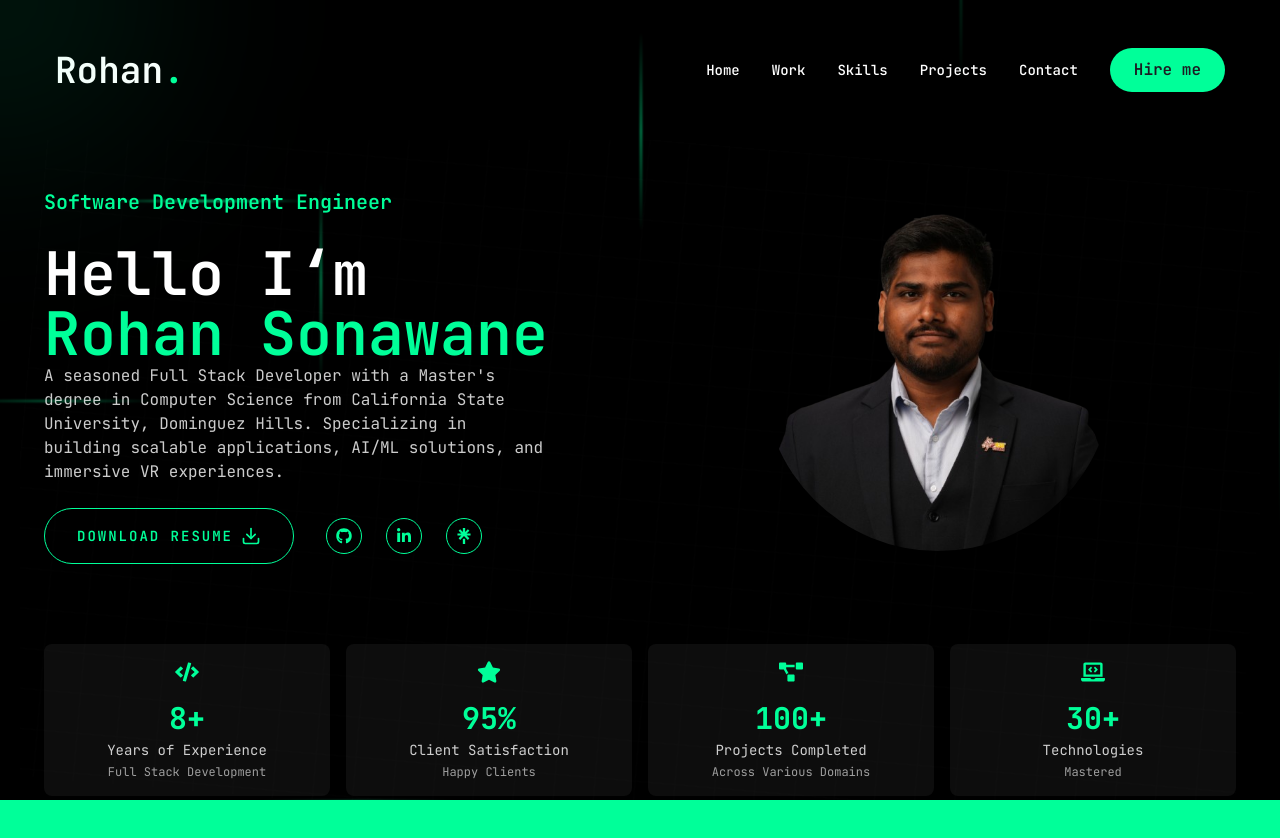
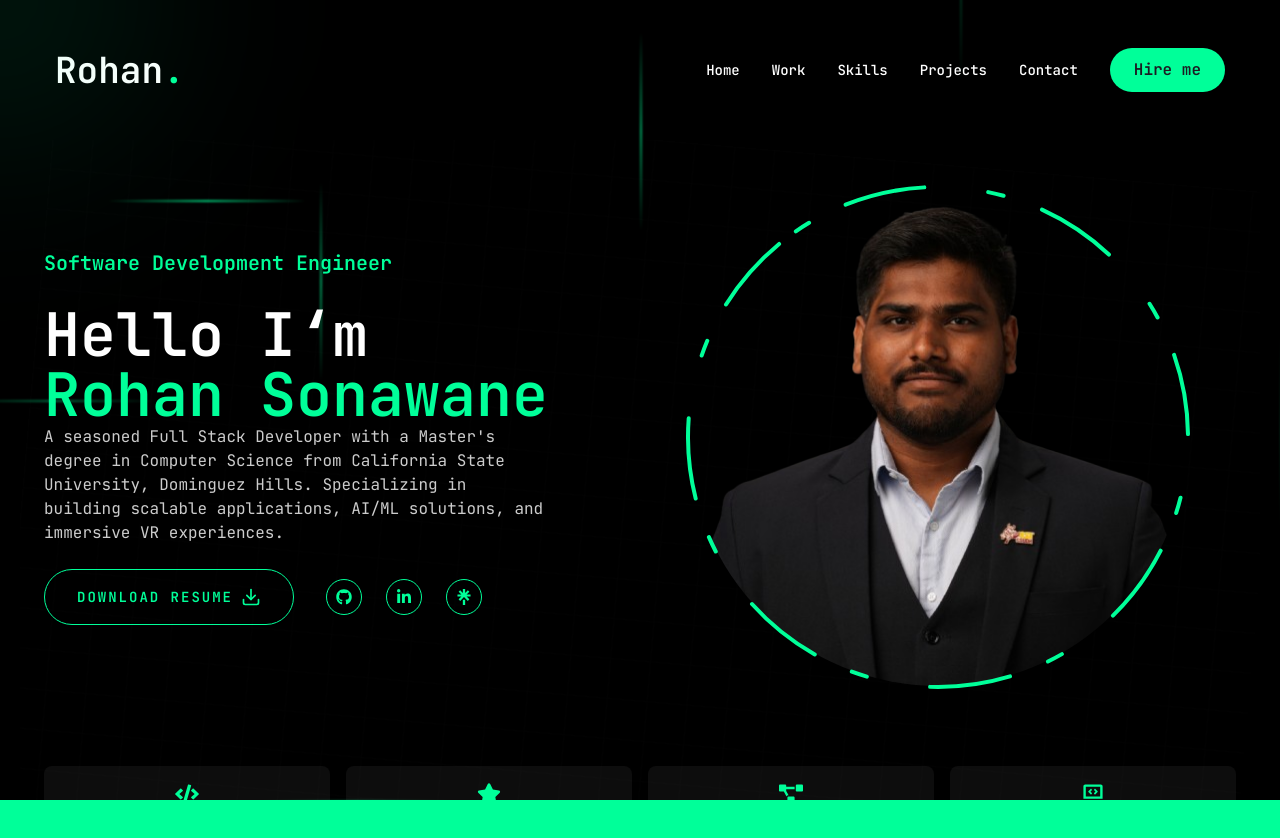
Before and after one commit to rohansonawane/Portfolio-website, a Next.js app: page / in a window 1280 px wide. Shown: the top 838 px of the page. Built offline with nearby package versions, Linux system fonts and the light colour scheme.

Commit message:
perf: restore animations and optimize performance

```diff
--- a/components/Photo.jsx
+++ b/components/Photo.jsx
@@ -8,18 +8,25 @@ const Photo = () => {
   const [isLoading, setIsLoading] = useState(true);
 
   return (
+    <div className="w-full h-full relative flex justify-center items-center">
       <motion.div
-      initial={{ opacity: 0, scale: 0.8 }}
-      animate={{ opacity: 1, scale: 1 }}
-      transition={{ duration: 0.5 }}
-      className="relative w-[300px] h-[300px] sm:w-[350px] sm:h-[350px]"
+        initial={{ opacity: 0 }}
+        animate={{ opacity: 1 }}
+        transition={{ delay: 0.2, duration: 0.4, ease: 'easeIn' }}
+        className="relative"
+      >
+        <motion.div
+          initial={{ opacity: 0 }}
+          animate={{ opacity: 1 }}
+          transition={{ delay: 0.4, duration: 0.4, ease: 'easeInOut' }}
+          className="w-[298px] h-[298px] xl:w-[498px] xl:h-[498px] relative"
         >
           <Image
             src="/assets/Portfolio-picture.png"
             alt="Rohan Sonawane"
             fill
             priority
-        sizes="(max-width: 640px) 300px, 350px"
+            sizes="(max-width: 768px) 298px, (max-width: 1200px) 498px, 100vw"
             className={`object-contain rounded-full transition-opacity duration-300 ${
               isLoading ? 'opacity-0' : 'opacity-100'
             }`}
@@ -27,12 +34,37 @@ const Photo = () => {
             loading="eager"
             onLoad={() => setIsLoading(false)}
           />
-      {isLoading && (
-        <div className="absolute inset-0 flex items-center justify-center">
-          <div className="animate-spin rounded-full h-12 w-12 border-t-2 border-b-2 border-accent"></div>
+        </motion.div>
+        {/* Circle */}
+        <motion.svg
+          className="w-[300px] xl:w-[506px] h-[300px] xl:h-[506px] absolute top-1/2 left-1/2 transform -translate-x-1/2 -translate-y-1/2"
+          fill="transparent"
+          viewBox="0 0 506 506"
+          xmlns="http://www.w3.org/2000/svg"
+          aria-hidden="true"
+        >
+          <motion.circle
+            cx="253"
+            cy="253"
+            r="250"
+            stroke="#00ff99"
+            strokeWidth="4"
+            strokeLinecap="round"
+            strokeLinejoin="round"
+            initial={{ strokeDasharray: "24 10 0 0" }}
+            animate={{
+              strokeDasharray: ["15 120 25 25", "16 25 92 72", "4 250 22 22"],
+              rotate: [120, 360],
+            }}
+            transition={{
+              duration: 20,
+              repeat: Infinity,
+              repeatType: "reverse",
+            }}
+          />
+        </motion.svg>
+      </motion.div>
     </div>
-      )}
-    </motion.div>
   );
 };
 
--- a/components/TawkToChat.jsx
+++ b/components/TawkToChat.jsx
@@ -1,34 +1,46 @@
 "use client";
 
 import { useEffect } from 'react';
+import Script from 'next/script';
 
 const TawkToChat = () => {
   useEffect(() => {
-    // Initialize Tawk_API
-    window.Tawk_API = window.Tawk_API || {};
-    window.Tawk_LoadStart = new Date();
-
-    // Create script element
-    const s1 = document.createElement("script");
-    s1.async = true;
-    s1.src = 'https://embed.tawk.to/683d14095174bb190976b470/1isn9chfv';
-    s1.charset = 'UTF-8';
-    s1.setAttribute('crossorigin', '*');
-
-    // Insert script
-    const s0 = document.getElementsByTagName("script")[0];
-    s0.parentNode.insertBefore(s1, s0);
-
-    // Cleanup function
-    return () => {
-      // Remove the script when component unmounts
-      if (s1.parentNode) {
-        s1.parentNode.removeChild(s1);
+    // Only load TawkTo after user interaction
+    const loadTawkTo = () => {
+      if (window.Tawk_API) {
+        window.Tawk_API.onLoad = function() {
+          window.Tawk_API.hideWidget();
+        };
       }
     };
-  }, []); // Empty dependency array means this effect runs once on mount
 
-  return null; // This component doesn't render anything
+    // Add event listeners for user interaction
+    const events = ['click', 'scroll', 'mousemove'];
+    const loadOnInteraction = () => {
+      events.forEach(event => {
+        document.removeEventListener(event, loadOnInteraction);
+      });
+      loadTawkTo();
+    };
+
+    events.forEach(event => {
+      document.addEventListener(event, loadOnInteraction, { once: true });
+    });
+
+    return () => {
+      events.forEach(event => {
+        document.removeEventListener(event, loadOnInteraction);
+      });
+    };
+  }, []);
+
+  return (
+    <Script
+      id="tawkto-script"
+      strategy="lazyOnload"
+      src="https://embed.tawk.to/YOUR_TAWKTO_ID/default"
+    />
+  );
 };
 
 export default TawkToChat;
```
Lines whose indentation alone changed are shown as unchanged.
